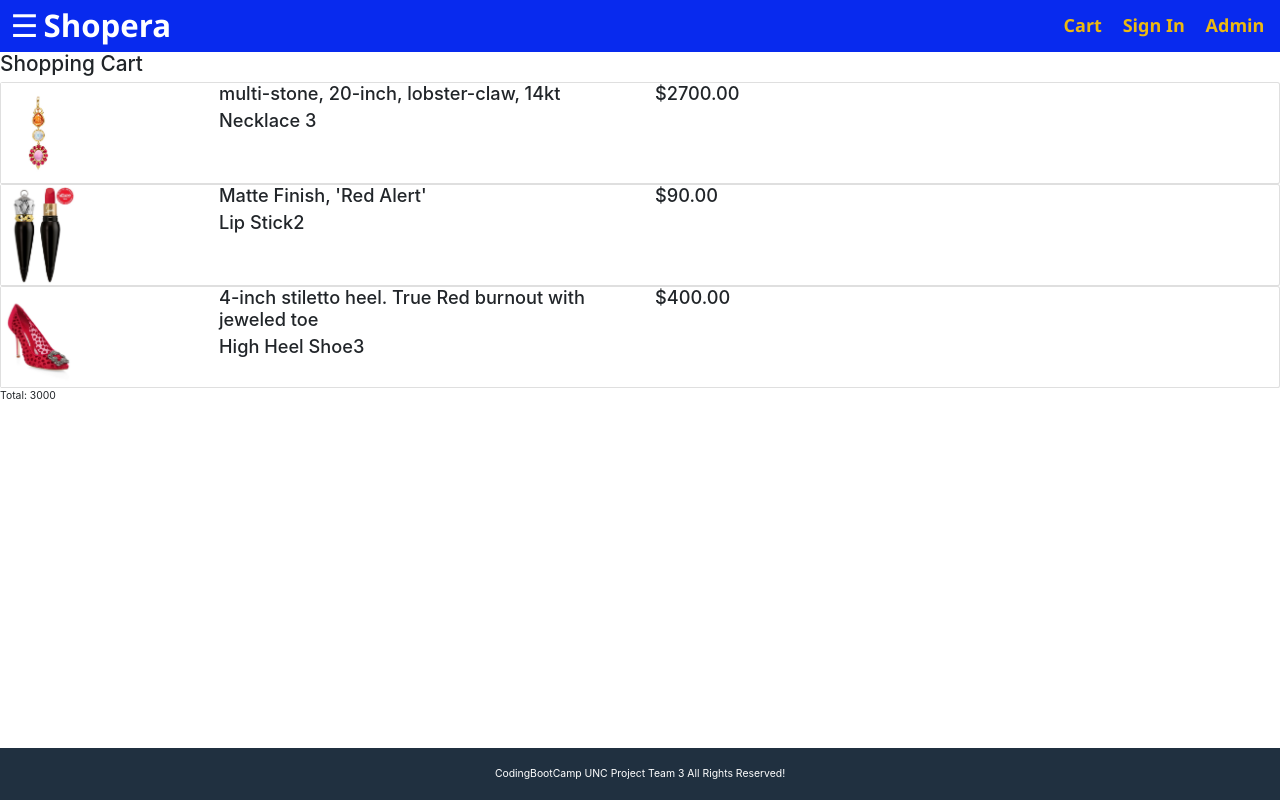
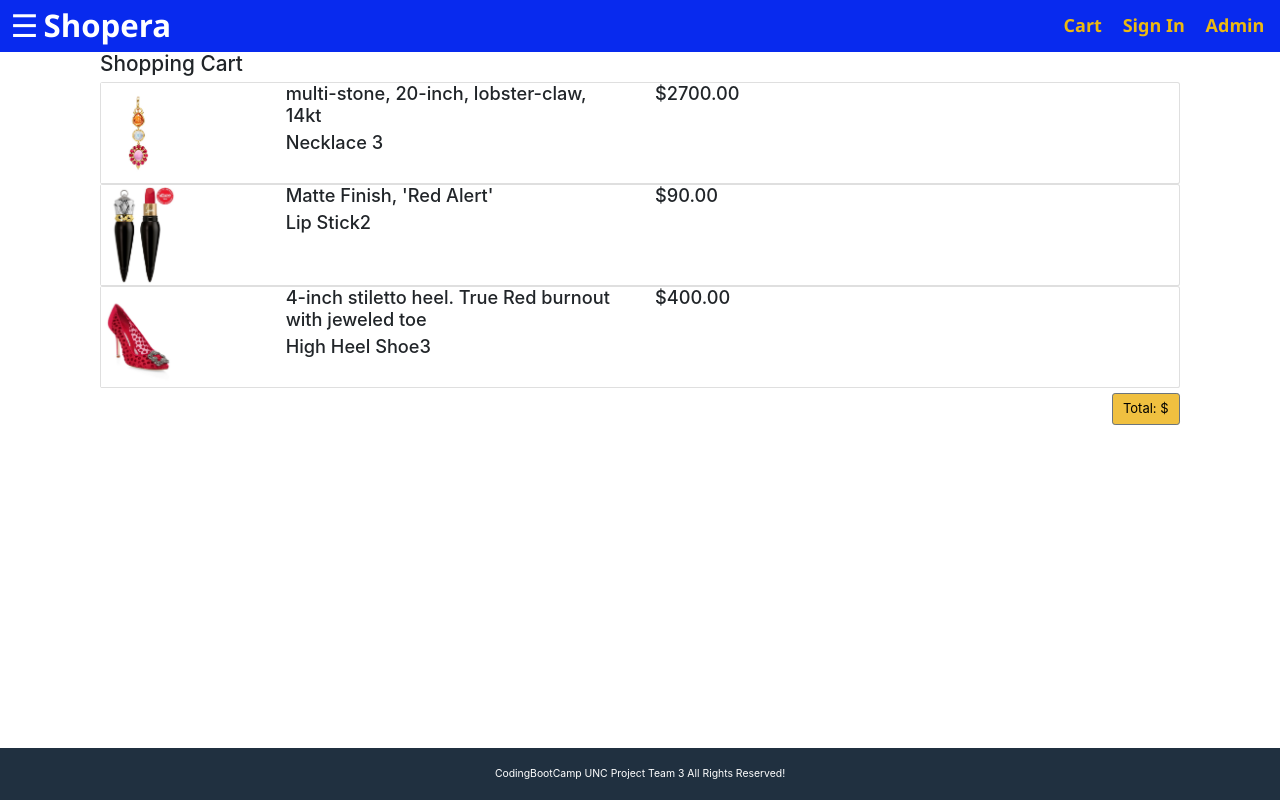
Before and after one commit to mushuyun/shopera2020, a React (Create React App) app in the folder client/: page /cart in a window 1280 px wide. Built offline with nearby package versions, Linux system fonts and the light colour scheme.

Commit message:
created cart formatting / css

```diff
--- a/client/src/components/carts/Cart.js
+++ b/client/src/components/carts/Cart.js
@@ -1,11 +1,14 @@
 import React from "react";
 import CartItem from "./cartItem";
+import { Button } from "reactstrap";
+import "../../styles/shipping.css";
+import "../../styles/cart.css";
 import data from "../../data/data";
 
 const Cart = ({ }) => {
     const items = data.cart;
     return (
-        <div>
+        <div className="container" id="cartCtnr">
            <h2>Shopping Cart</h2>
 
            <div className="cart">
@@ -21,7 +24,7 @@ const Cart = ({ }) => {
                         {items.length === 0 && (
                             <div className="alert alert-info">Cart is empty</div>
                         )}
-                        <div className="cart__total">Total: 3000 </div>
+                        <Button size="lg" id="cartTtlBtn" className="cartTotal">Total: $  </Button>
                     </div>
                 </div>
             </div>
--- a/client/src/components/carts/cartItem.js
+++ b/client/src/components/carts/cartItem.js
@@ -1,7 +1,6 @@
 import React from "react";
-import { Link } from 'react-router-dom';
-import data from '../../data/data';
-
+import { Link } from "react-router-dom";
+import data from "../../data/data";
 
 class CartItem extends React.Component {
   constructor(props) {
@@ -13,18 +12,21 @@ class CartItem extends React.Component {
 
     this.removeCartItem = this.removeCartItem.bind(this);
   }
-  removeCartItem(itemInCart) {
-
-  }
-
+  removeCartItem(itemInCart) {}
 
   render() {
     return (
+      <div className="container">
         <div className="cart-item">
-        <div class="card">
+          <div className="card">
             <div className="row">
-        <div class="col-md-2">
-          <div className="cart-item-image" id="cartImg"><img alt="no pic" style={{ width: "75px" }} src={this.image}/>
+              <div className="col-md-2">
+                <div className="cart-item-image" id="cartImg">
+                  <img
+                    alt="no pic"
+                    style={{ width: "75px" }}
+                    src={this.image}
+                  />
                 </div>
               </div>
               <div className="col-md-4">
@@ -44,7 +46,7 @@ class CartItem extends React.Component {
             </div>
           </div>
         </div>
-
+      </div>
     );
   }
 }
--- a/client/src/styles/cart.css
+++ b/client/src/styles/cart.css
@@ -11,3 +11,20 @@
   -webkit-transform: scale(1.5); /* Safari 3-8 */
   transform: scale(1.5);
 }
+
+h2 {
+  padding-left: 15px;
+}
+
+#cartTtlBtn {
+  margin-top: 5px;
+  margin-right: 15px;
+  float: right;
+  background-color: #f0c040;
+  color: black;
+
+}
+
+#cartCntr {
+  margin-top: 10px;
+}
--- a/client/src/styles/shipping.css
+++ b/client/src/styles/shipping.css
@@ -1,11 +1,13 @@
 #atcSubmit {
     background-color: #f0c040;
     margin-bottom: 10px;
+    color: black;
 
 }
 
 #collapseBtn {
     margin-top: 10px;
     background-color: #f0c040;
+    color: black;
 
 }
```
Lines whose indentation alone changed are shown as unchanged.
